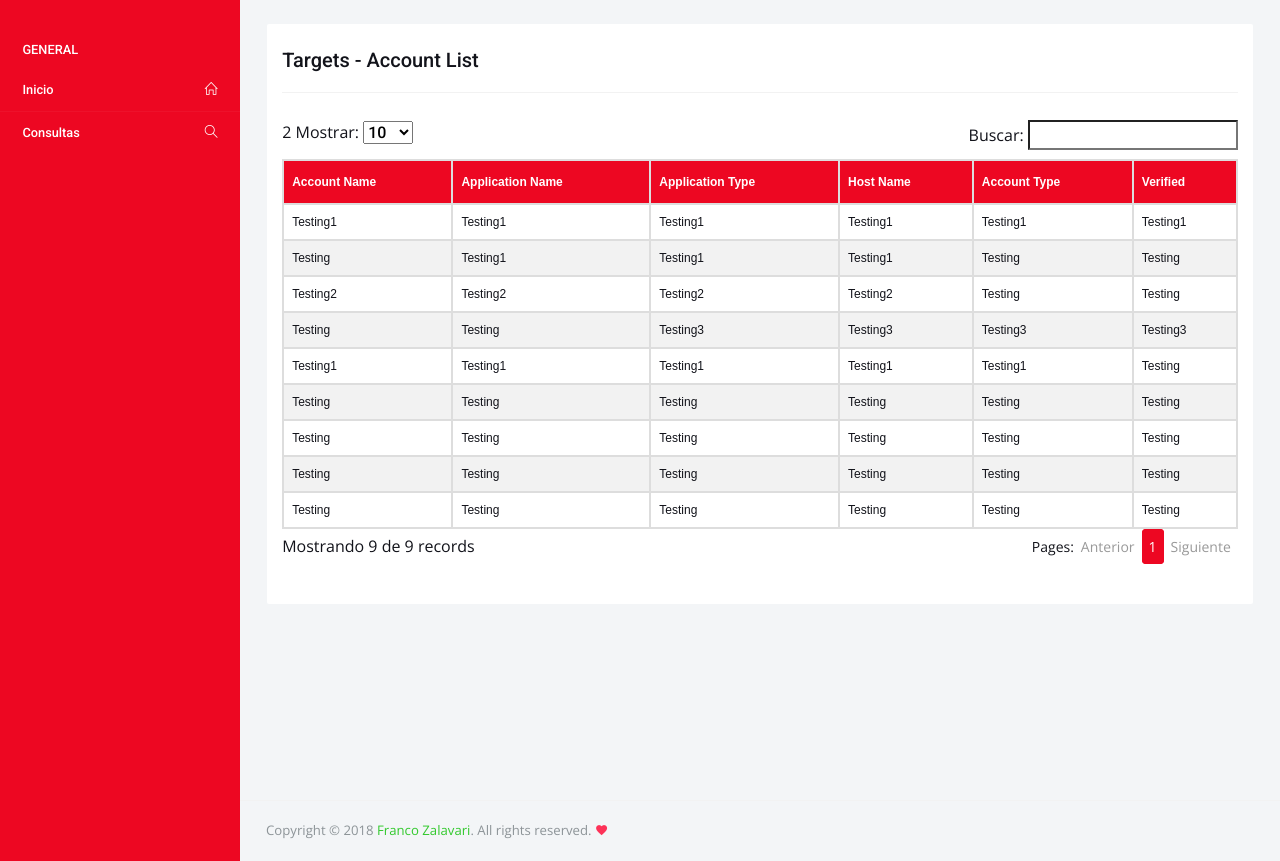
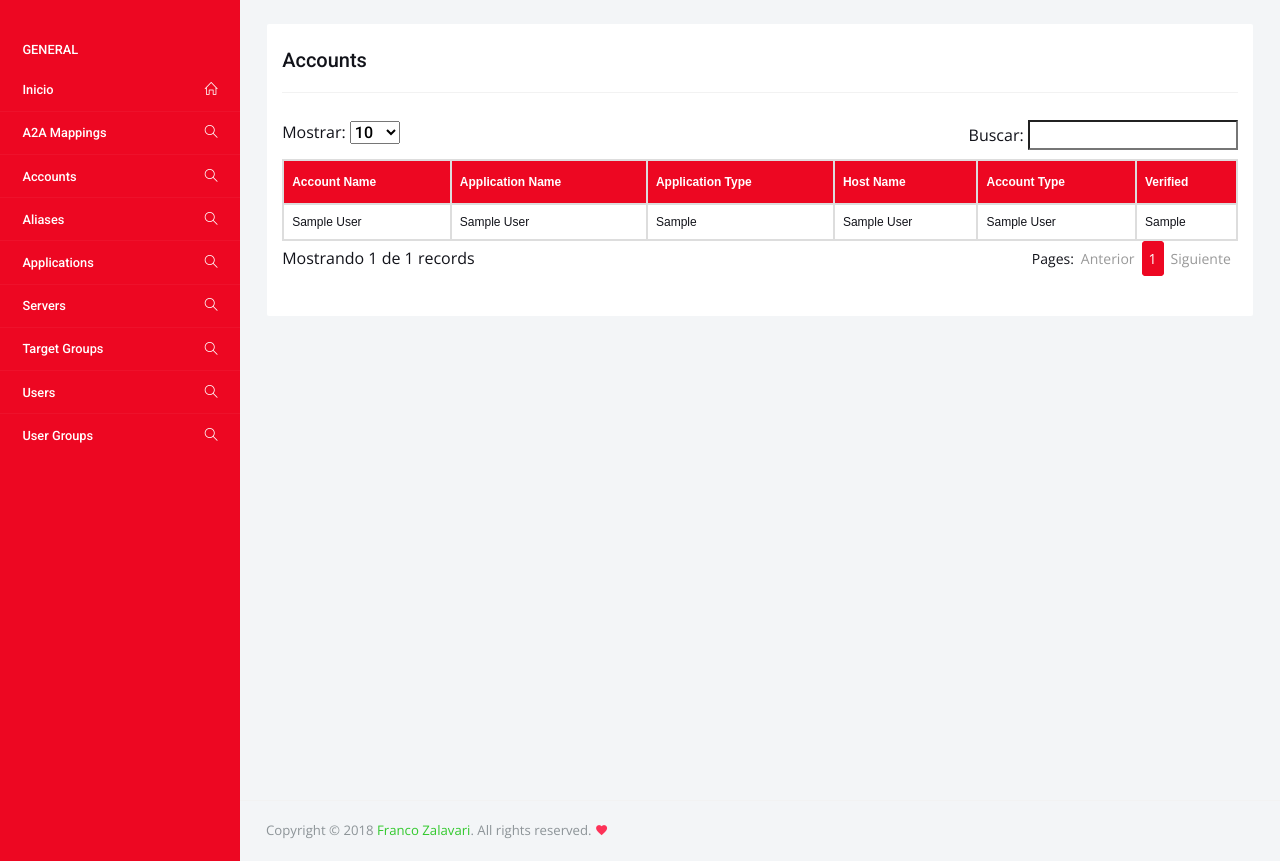
Before and after one commit to francozp/ReportUI, a Django app: page /cuentas in a window 1280 px wide. Shown: the part 53-914 px from the top of the page. Run offline with Django 3.2, Linux system fonts and the light colour scheme; tables that the repository leaves empty hold one stand-in row (values such as "Sample post"); some libraries are stand-ins or nearby versions.

Commit message:
accounts view

```diff
--- a/PaReport/templates/base.html
+++ b/PaReport/templates/base.html
@@ -66,8 +66,50 @@
                         </li>
 
                         <li class="nav-item">
-                          <a class="nav-link" href="{% url "index" %}">
-                            <span class="menu-title">Consultas</span>
+                          <a class="nav-link" href="{% url "cuentas" %}">
+                            <span class="menu-title">A2A Mappings</span>
+                            <i class="icon-magnifier menu-icon"></i>
+                          </a>
+                        </li>
+                        <li class="nav-item">
+                          <a class="nav-link" href="{% url "cuentas" %}">
+                            <span class="menu-title">Accounts</span>
+                            <i class="icon-magnifier menu-icon"></i>
+                          </a>
+                        </li>
+                        <li class="nav-item">
+                          <a class="nav-link" href="{% url "cuentas" %}">
+                            <span class="menu-title">Aliases</span>
+                            <i class="icon-magnifier menu-icon"></i>
+                          </a>
+                        </li>
+                        <li class="nav-item">
+                          <a class="nav-link" href="{% url "cuentas" %}">
+                            <span class="menu-title">Applications</span>
+                            <i class="icon-magnifier menu-icon"></i>
+                          </a>
+                        </li>
+                        <li class="nav-item">
+                          <a class="nav-link" href="{% url "cuentas" %}">
+                            <span class="menu-title">Servers</span>
+                            <i class="icon-magnifier menu-icon"></i>
+                          </a>
+                        </li>
+                        <li class="nav-item">
+                          <a class="nav-link" href="{% url "cuentas" %}">
+                            <span class="menu-title">Target Groups</span>
+                            <i class="icon-magnifier menu-icon"></i>
+                          </a>
+                        </li>
+                        <li class="nav-item">
+                          <a class="nav-link" href="{% url "cuentas" %}">
+                            <span class="menu-title">Users</span>
+                            <i class="icon-magnifier menu-icon"></i>
+                          </a>
+                        </li>
+                        <li class="nav-item">
+                          <a class="nav-link" href="{% url "cuentas" %}">
+                            <span class="menu-title">User Groups</span>
                             <i class="icon-magnifier menu-icon"></i>
                           </a>
                         </li>
--- a/PaReport/templates/verCuentas.html
+++ b/PaReport/templates/verCuentas.html
@@ -1,6 +1,6 @@
 {%  extends "base.html" %}
 {% load staticfiles %}
-{% block title %}Targets - Account List{% endblock %}
+{% block title %}Accounts{% endblock %}
 {% block jsincludes %}
     <link rel="stylesheet" href="{% static "css/jquery.dynatable.css" %}">
     <script src="{% static "js/jquery.dynatable.js" %}"></script>
@@ -18,79 +18,22 @@
             <th>Verified</th>
         </thead>
         <tbody>
-            <tr>
-                    <td>Testing1</td>
-                    <td>Testing1</td>
-                    <td>Testing1</td>
-                    <td>Testing1</td>
-                    <td>Testing1</td>
-                    <td>Testing1</td>
-            </tr>
-            <tr>
-                    <td>Testing</td>
-                    <td>Testing1</td>
-                    <td>Testing1</td>
-                    <td>Testing1</td>
-                    <td>Testing</td>
-                    <td>Testing</td>
-            </tr>
-            <tr>2
-                    <td>Testing2</td>
-                    <td>Testing2</td>
-                    <td>Testing2</td>
-                    <td>Testing2</td>
-                    <td>Testing</td>
-                    <td>Testing</td>
-            </tr>
-            <tr>
-                    <td>Testing</td>
-                    <td>Testing</td>
-                    <td>Testing3</td>
-                    <td>Testing3</td>
-                    <td>Testing3</td>
-                    <td>Testing3</td>
-            </tr>
-            <tr>
-                    <td>Testing1</td>
-                    <td>Testing1</td>
-                    <td>Testing1</td>
-                    <td>Testing1</td>
-                    <td>Testing1</td>
-                    <td>Testing</td>
-            </tr>
-            <tr>
-                    <td>Testing</td>
-                    <td>Testing</td>
-                    <td>Testing</td>
-                    <td>Testing</td>
-                    <td>Testing</td>
-                    <td>Testing</td>
-            </tr>
-            <tr>
-                    <td>Testing</td>
-                    <td>Testing</td>
-                    <td>Testing</td>
-                    <td>Testing</td>
-                    <td>Testing</td>
-                    <td>Testing</td>
-            </tr>
-            <tr>
-                    <td>Testing</td>
-                    <td>Testing</td>
-                    <td>Testing</td>
-                    <td>Testing</td>
-                    <td>Testing</td>
-                    <td>Testing</td>
-            </tr>
-            <tr>
-                    <td>Testing</td>
-                    <td>Testing</td>
-                    <td>Testing</td>
-                    <td>Testing</td>
-                    <td>Testing</td>
-                    <td>Testing</td>
-            </tr>
+                {% if object_list %}
+                {% for registro in object_list %}
+                  <tr>
+                      <td>{{registro.account_name}}</td>
+                      <td>{{registro.application_name}}</td>
+                      <td>{{registro.application_type}}</td>
+                      <td>{{registro.host_name}}</td>
+                      <td>{{registro.account_name}}</td>
+                      <td>{{registro.verified}}</td>
+                  </tr>
 
+                {% endfor %}
+
+              {% else %}
+                <p>No hay nada.</p>
+          {% endif %}
         </tbody>
 </table>
 {% endblock %}
--- a/PaReport/views.py
+++ b/PaReport/views.py
@@ -11,5 +11,9 @@ from .models import *
 class IndexView(TemplateView):
     template_name = "index.html"
 
-class CuentasView(TemplateView):
+class CuentasView(ListView):
+    model = Accounts
     template_name = "verCuentas.html"
+    context_object_name = 'accounts'
+    def render_to_response(self, context):
+        return super(CuentasView, self).render_to_response(context)
--- a/manage.py
+++ b/manage.py
@@ -1,4 +1,5 @@
 #correr XAMPP sudo /opt/lampp/manager-linux-x64.run
+#sudo ln -s /opt/lampp/var/mysql/mysql.sock /var/run/mysqld/mysqld.sock
 #!/usr/bin/env python
 import os
 import sys
```
